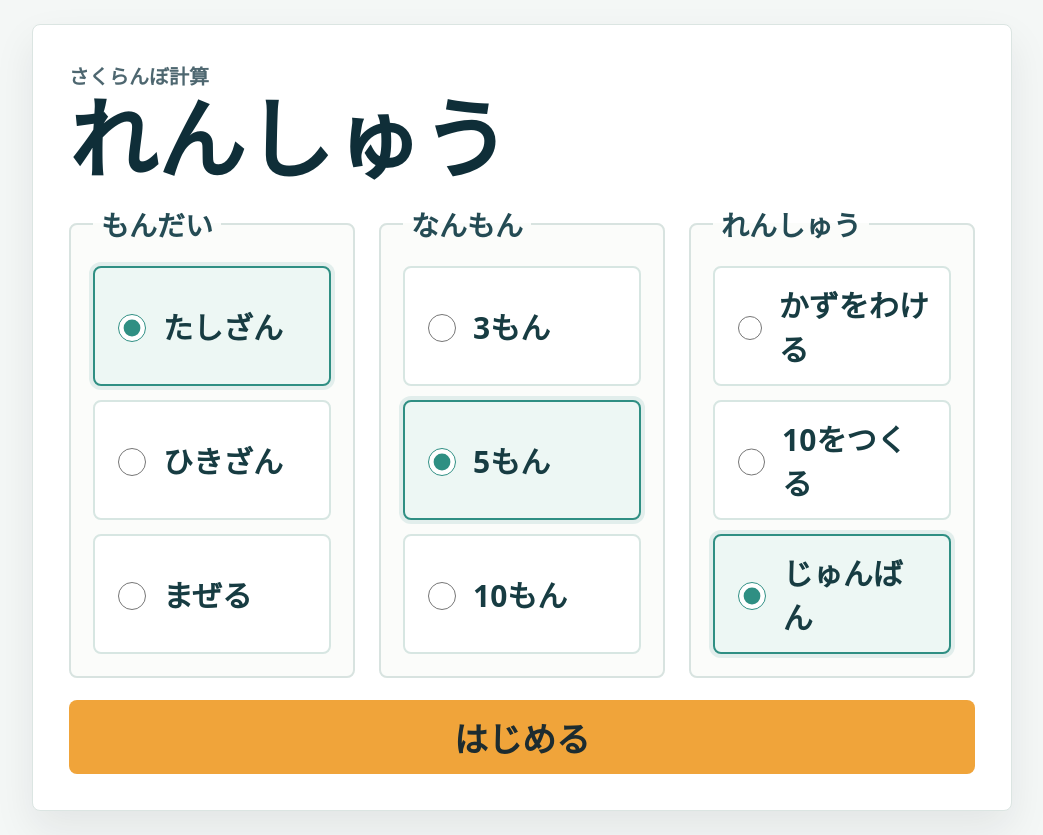
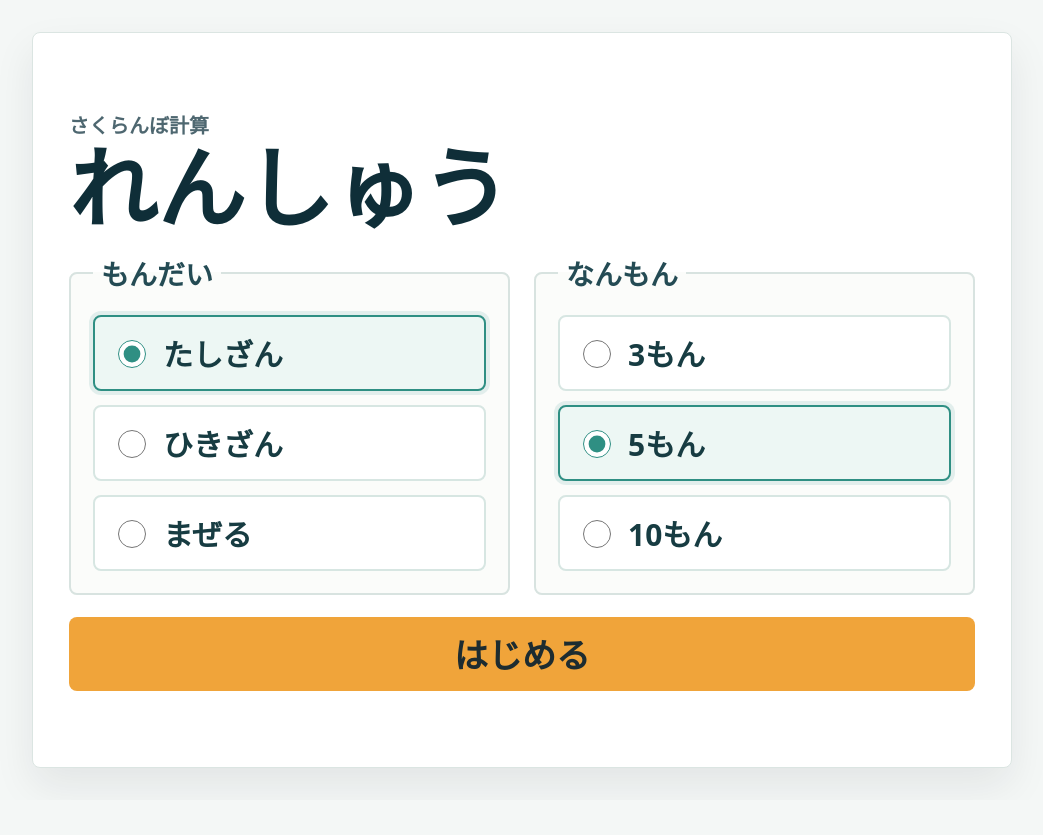
Before and after one commit to juntack/math-cherry-practice, a React (Vite) app: page / in a window 1280 px wide. Shown: the whole page, without its empty margins (118-1161 px from the left). After the commit the page ends 800 px from the top, so only its background shows below. Built offline with nearby package versions, Linux system fonts and the light colour scheme.

Commit message:
Hide learning stage selection

```diff
--- a/src/styles.css
+++ b/src/styles.css
@@ -60,13 +60,6 @@ button {
   font-weight: 700;
 }
 
-.stage-label {
-  margin: 0 0 8px;
-  color: #2f8f83;
-  font-size: clamp(18px, 2.3vw, 24px);
-  font-weight: 900;
-}
-
 h1 {
   margin: 0;
   color: #0f2e38;
@@ -100,7 +93,7 @@ h1 {
 
 .setup-panel {
   display: grid;
-  grid-template-columns: repeat(3, minmax(220px, 1fr));
+  grid-template-columns: repeat(2, minmax(260px, 1fr));
   gap: 24px;
 }
 
@@ -147,10 +140,6 @@ h1 {
   border-color: #2f8f83;
   background: #edf7f4;
   box-shadow: 0 0 0 4px rgba(47, 143, 131, 0.12);
-}
-
-.wide-fieldset {
-  grid-column: span 1;
 }
 
 .work-area {
@@ -520,10 +509,6 @@ h1 {
     grid-template-columns: 1fr;
   }
 
-  .wide-fieldset {
-    grid-column: auto;
-  }
-
   .cherry-card,
   .equation-panel {
     min-height: 230px;
--- a/src/ui/App.tsx
+++ b/src/ui/App.tsx
@@ -12,16 +12,11 @@ import { SetupScreen } from "./screens/SetupScreen";
 type SessionState = "setup" | "practice" | "result";
 
 const QUESTION_COUNT_OPTIONS = [3, 5, 10];
-const STAGE_OPTIONS: Array<{ value: LearningStage; label: string }> = [
-  { value: "number_decomposition", label: "かずをわける" },
-  { value: "make_ten_decomposition", label: "10をつくる" },
-  { value: "step_by_step", label: "じゅんばん" }
-];
+const ACTIVE_STAGE: LearningStage = "step_by_step";
 
 export function App() {
   const [sessionState, setSessionState] = useState<SessionState>("setup");
   const [mode, setMode] = useState<PracticeMode>("addition");
-  const [stage, setStage] = useState<LearningStage>("step_by_step");
   const [questionCount, setQuestionCount] = useState(5);
   const [problems, setProblems] = useState<Problem[]>([]);
   const [problemIndex, setProblemIndex] = useState(0);
@@ -34,8 +29,8 @@ export function App() {
 
   const problem = problems[problemIndex];
   const steps = useMemo(
-    () => (problem ? buildProblemSteps(problem, stage) : []),
-    [problem, stage]
+    () => (problem ? buildProblemSteps(problem, ACTIVE_STAGE) : []),
+    [problem]
   );
   const currentStep = steps[stepIndex];
   const problemCompleted = Boolean(problem) && stepIndex >= steps.length;
@@ -119,12 +114,9 @@ export function App() {
     return (
       <SetupScreen
         mode={mode}
-        stage={stage}
         questionCount={questionCount}
         questionCountOptions={QUESTION_COUNT_OPTIONS}
-        stageOptions={STAGE_OPTIONS}
         onModeChange={setMode}
-        onStageChange={setStage}
         onQuestionCountChange={setQuestionCount}
         onStart={startSession}
       />
@@ -149,7 +141,7 @@ export function App() {
     <PracticeScreen
       problem={problem}
       currentStep={currentStep}
-      stage={stage}
+      stage={ACTIVE_STAGE}
       displayedAnswers={displayedAnswers}
       feedback={feedback}
       hint={hint}
--- a/src/ui/practiceDisplay.ts
+++ b/src/ui/practiceDisplay.ts
@@ -1,21 +1,9 @@
-import type { LearningStage, Problem } from "../domain/problemTypes";
+import type { Problem } from "../domain/problemTypes";
 
 export function getModeLabel(operation: Problem["operation"]): string {
   return operation === "addition"
     ? "たしざん・さくらんぼ計算"
     : "ひきざん・さくらんぼ計算";
-}
-
-export function getStageLabel(stage: LearningStage): string {
-  if (stage === "number_decomposition") {
-    return "かずをわける";
-  }
-
-  if (stage === "make_ten_decomposition") {
-    return "10をつくる";
-  }
-
-  return "じゅんばんにけいさん";
 }
 
 export function getCherryParent(problem: Problem): number {
--- a/src/ui/screens/PracticeScreen.tsx
+++ b/src/ui/screens/PracticeScreen.tsx
@@ -7,7 +7,6 @@ import { FocusPanel } from "../components/FocusPanel";
 import { NumberButtons } from "../components/NumberButtons";
 import {
   getModeLabel,
-  getStageLabel
 } from "../practiceDisplay";
 
 export type Feedback = "correct" | "incorrect" | null;
@@ -49,7 +48,6 @@ export function PracticeScreen({
         <header className="practice-header">
           <div>
             <p className="mode-label">{getModeLabel(problem.operation)}</p>
-            <p className="stage-label">{getStageLabel(stage)}</p>
             <h1>
               {problem.left} {problem.operation === "addition" ? "+" : "-"}{" "}
               {problem.right}
--- a/src/ui/screens/SetupScreen.tsx
+++ b/src/ui/screens/SetupScreen.tsx
@@ -1,26 +1,20 @@
-import type { LearningStage, PracticeMode } from "../../domain/problemTypes";
+import type { PracticeMode } from "../../domain/problemTypes";
 import { RadioOption } from "../components/RadioOption";
 
 type SetupScreenProps = {
   mode: PracticeMode;
-  stage: LearningStage;
   questionCount: number;
   questionCountOptions: number[];
-  stageOptions: Array<{ value: LearningStage; label: string }>;
   onModeChange: (mode: PracticeMode) => void;
-  onStageChange: (stage: LearningStage) => void;
   onQuestionCountChange: (count: number) => void;
   onStart: () => void;
 };
 
 export function SetupScreen({
   mode,
-  stage,
   questionCount,
   questionCountOptions,
-  stageOptions,
   onModeChange,
-  onStageChange,
   onQuestionCountChange,
   onStart
 }: SetupScreenProps) {
@@ -74,19 +68,6 @@ export function SetupScreen({
             ))}
           </fieldset>
 
-          <fieldset className="wide-fieldset">
-            <legend>れんしゅう</legend>
-            {stageOptions.map((option) => (
-              <RadioOption
-                key={option.value}
-                name="stage"
-                value={option.value}
-                checked={stage === option.value}
-                onChange={() => onStageChange(option.value)}
-                label={option.label}
-              />
-            ))}
-          </fieldset>
         </div>
 
         <button className="primary-action" type="button" onClick={onStart}>
```
Also changed, not shown: 2 other files (tests, documents, lock files or other folders).
